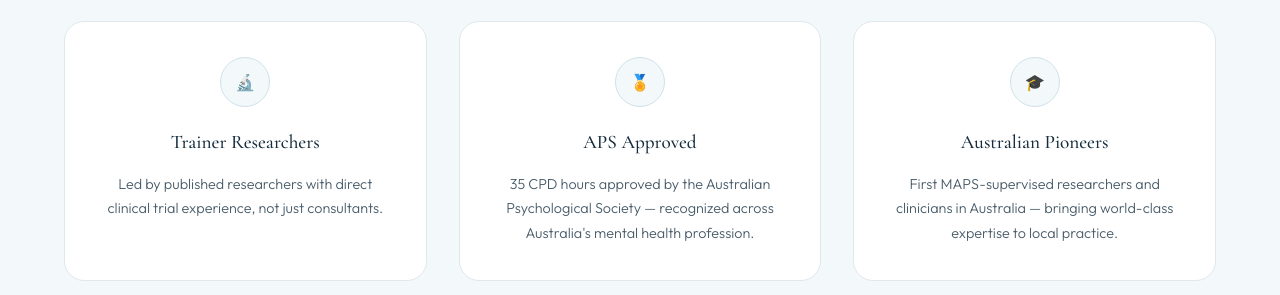
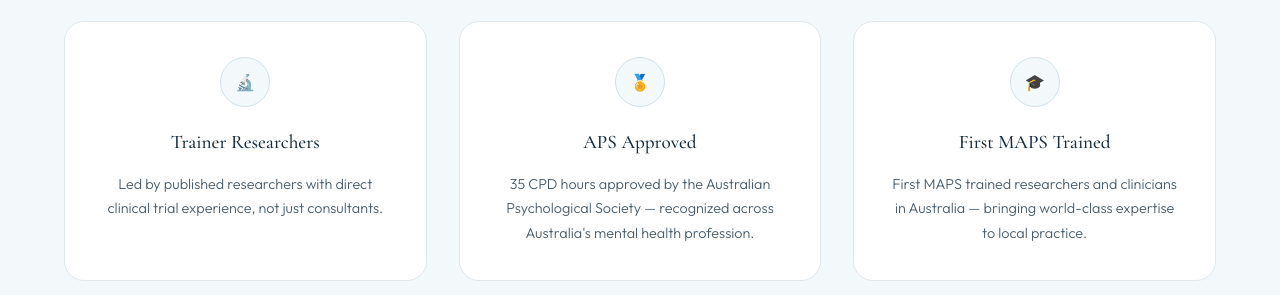
Before and after one commit to auscolmn/pia-website, a website: page training.html in a window 1280 px wide. Shown: the part 4400-4695 px from the top of the page. Drawn offline with nearby package versions, Linux system fonts and the light colour scheme.

Commit message:
update: change to 'First MAPS trained researchers and clinicians in Australia'

```diff
--- a/training.html
+++ b/training.html
@@ -482,8 +482,8 @@
     </div>
     <div class="why-card reveal">
       <div class="why-icon">🎓</div>
-      <h4 class="why-title">Australian Pioneers</h4>
-      <p class="why-text">First MAPS-supervised researchers and clinicians in Australia — bringing world-class expertise to local practice.</p>
+      <h4 class="why-title">First MAPS Trained</h4>
+      <p class="why-text">First MAPS trained researchers and clinicians in Australia — bringing world-class expertise to local practice.</p>
     </div>
     <div class="why-card reveal">
       <div class="why-icon">💰</div>
```
